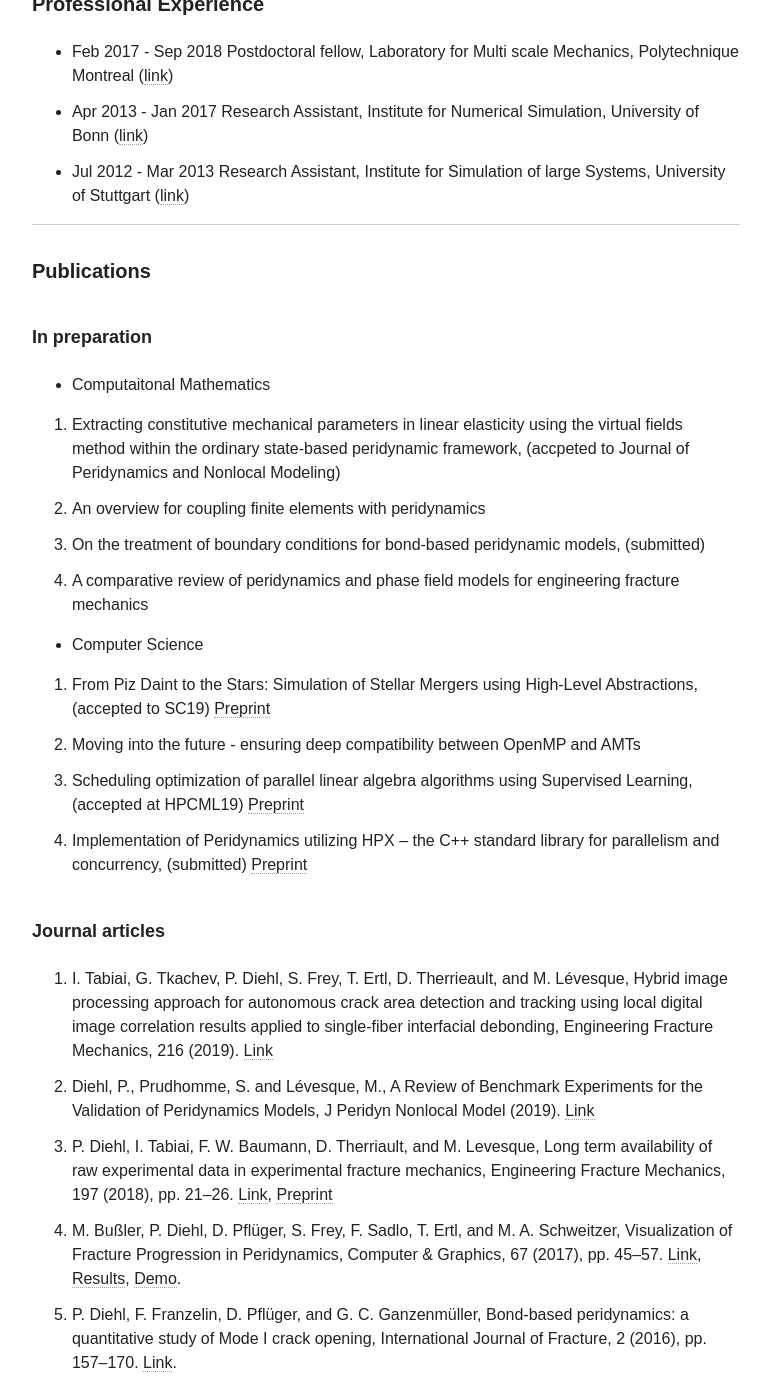
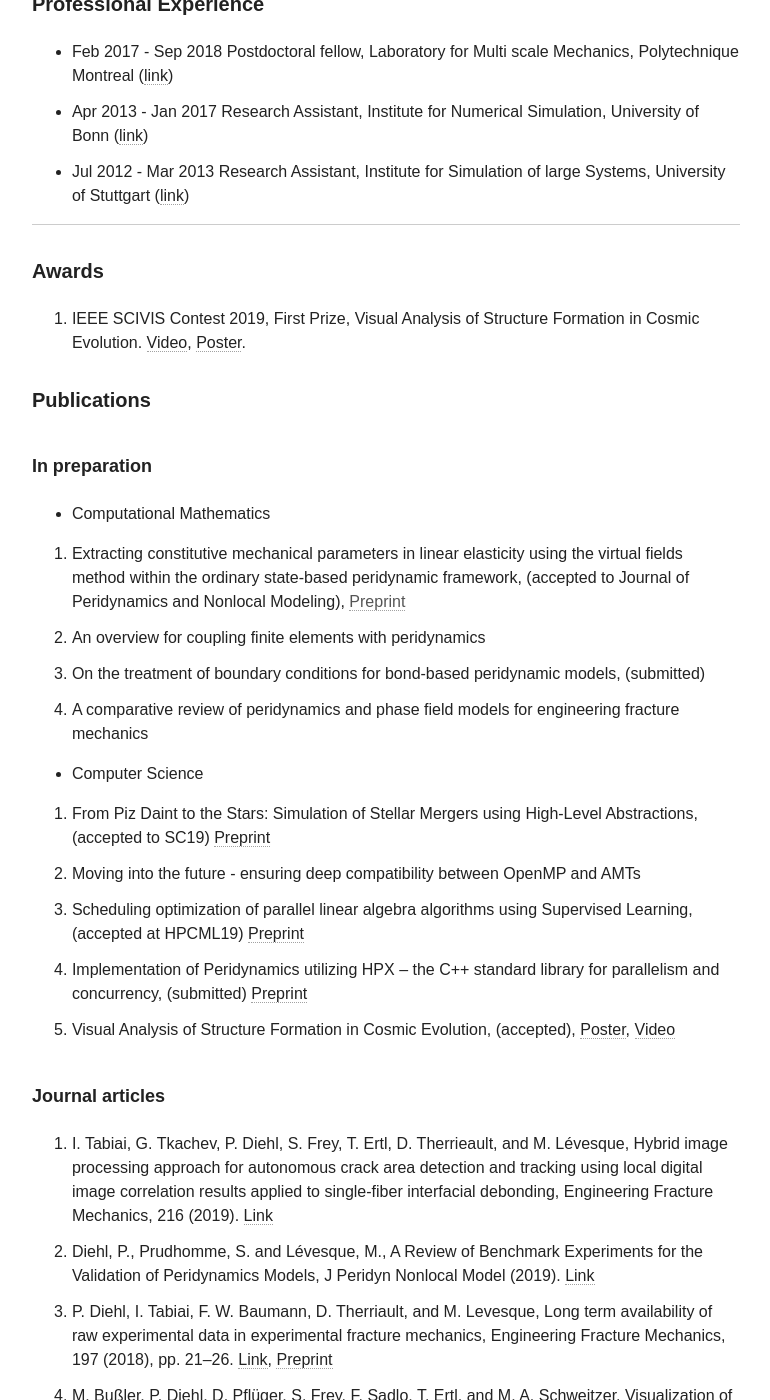
Before and after one commit to diehlpk/diehlpk.github.io, a Jekyll site: the page built from cv/index.md, in a window 1280 px wide and 1400 px high, scrolled down 1330 px. Shown: the whole window, without its empty margins (254-1024 px from the left). Built offline with Jekyll 4.4.1, drawn with Linux system fonts in a browser that asks for light colours; nearby versions of some CDN libraries; some web fonts are replaced.

Commit message:
Update CV

```diff
--- a/cv/index.md
+++ b/cv/index.md
@@ -34,13 +34,19 @@ hide: true
 
 ---
 
+##### Awards
+
+1. IEEE SCIVIS Contest 2019, First Prize, Visual Analysis of Structure Formation in Cosmic Evolution. [Video](https://www.youtube.com/watch?v=ykn3ewqWUcw), [Poster](https://megamol.org/wp-content/uploads/2019/10/poster2-reduced.jpg).
+
+
+
 ##### Publications
 
 ###### In preparation
 
-* Computaitonal Mathematics
+* Computational Mathematics
 
-1. Extracting constitutive mechanical parameters in linear elasticity using the virtual fields method within the ordinary state-based peridynamic framework, (accpeted to Journal of Peridynamics and Nonlocal Modeling)
+1. Extracting constitutive mechanical parameters in linear elasticity using the virtual fields method within the ordinary state-based peridynamic framework, (accepted to Journal of Peridynamics and Nonlocal Modeling), [Preprint]()
 1. An overview for coupling finite elements with peridynamics
 1. On the treatment of boundary conditions for bond-based peridynamic models, (submitted)
 1. A comparative review of peridynamics and phase field models for engineering fracture mechanics
@@ -51,6 +57,7 @@ hide: true
 1. Moving into the future - ensuring deep compatibility between OpenMP and AMTs
 1. Scheduling optimization of parallel linear algebra algorithms using Supervised Learning, (accepted at HPCML19) [Preprint](https://arxiv.org/abs/1909.03947)
 1. Implementation of Peridynamics utilizing HPX -- the C++ standard library for parallelism and concurrency, (submitted) [Preprint](https://arxiv.org/abs/1806.06917)
+1. Visual Analysis of Structure Formation in Cosmic Evolution, (accepted), [Poster](https://megamol.org/wp-content/uploads/2019/10/poster2-reduced.jpg), [Video](https://www.youtube.com/watch?v=ykn3ewqWUcw)
 
 ###### Journal articles
 1. I. Tabiai, G. Tkachev, P. Diehl, S. Frey, T. Ertl, D. Therrieault, and M. Lévesque, Hybrid image processing approach for autonomous crack area detection and tracking using
```
